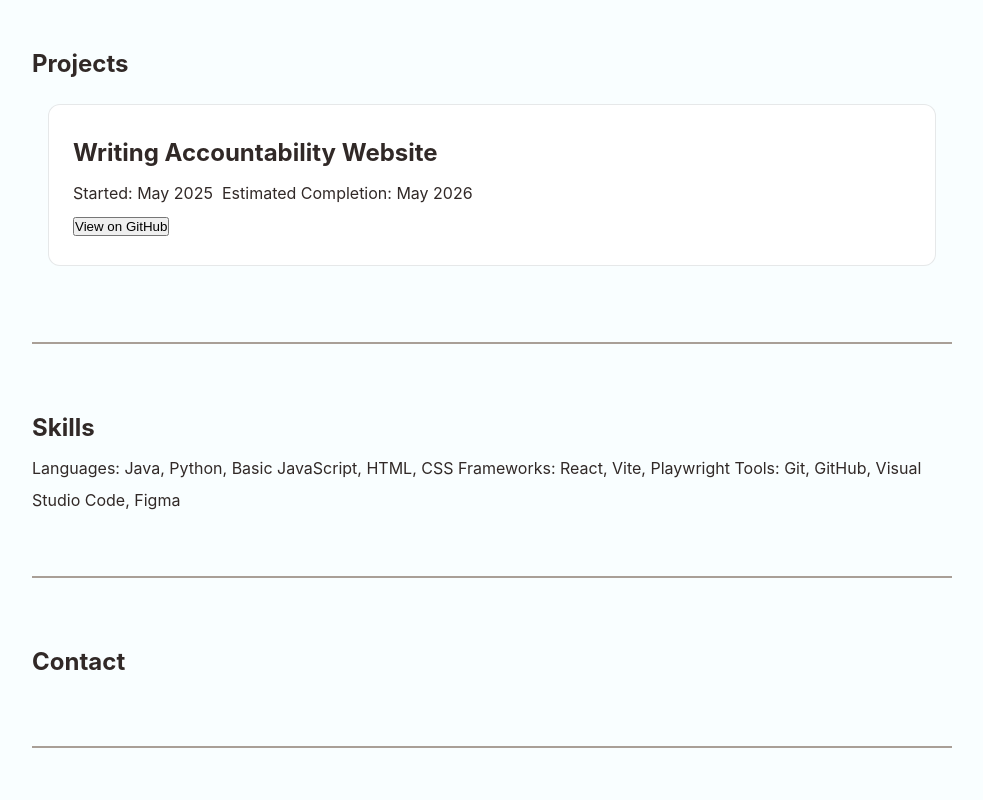
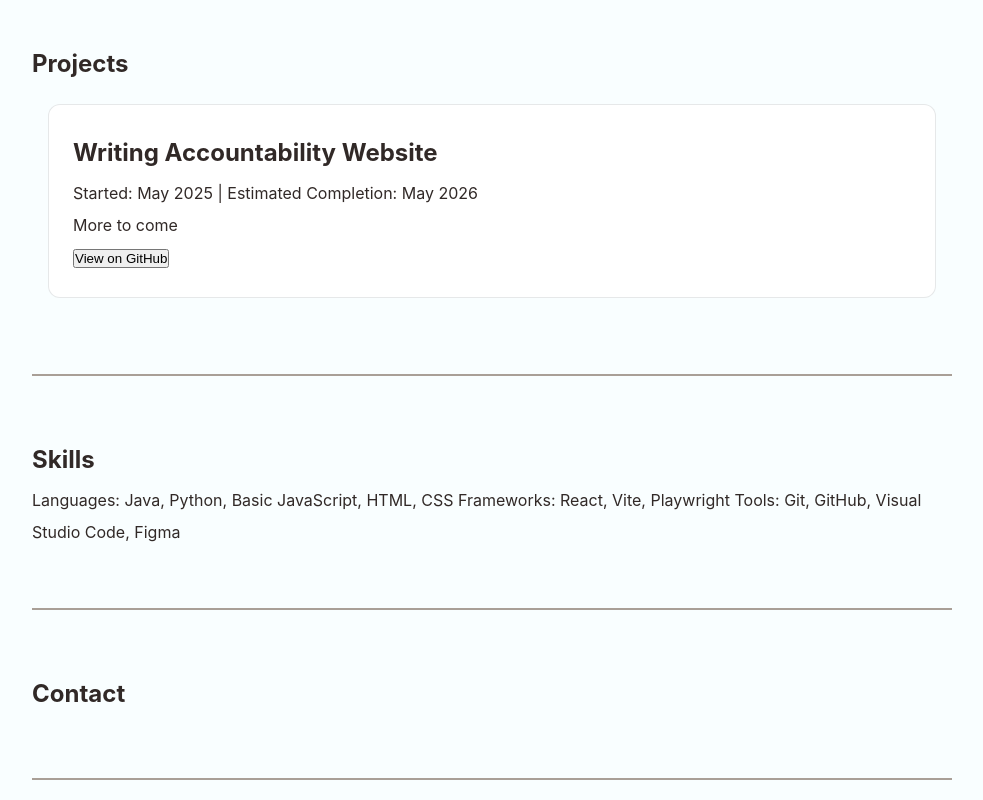
Before and after one commit to averlbacher2/averlbacher2.github.io, a React (Vite) app in the folder personal-portfolio/: page / in a window 1280 px wide. Shown: the part 1483-2283 px from the top of the page, without its empty margins (148-1131 px from the left). Before the commit the page ends 2251 px from the top, so only its background shows below. Built offline with nearby package versions, Linux system fonts and the light colour scheme.

Commit message:
Added full description rendering as bullet points

```diff
--- a/personal-portfolio/src/components/ProjectCard.jsx
+++ b/personal-portfolio/src/components/ProjectCard.jsx
@@ -17,13 +17,21 @@ export default function ProjectCard({
             <div className="project-card-collapsed"
                 onClick={() => setIsExpanded(!isExpanded)}>
                 <h2>{name}</h2>
-                <div className="project-dates">{startDate} &#149; {endDate}</div>
+                <div className="project-dates">{startDate} | {endDate}</div>
                 <p className="project-description">{descriptionSnippet}</p>
             </div>
             {isExpanded &&
                 <div>
                     {/* Render full description text */}
-                    <p className="project-description">{descriptionFull}</p>
+                    <div className="project-description">
+                        {descriptionFull.map((line, index) => {
+                            return (
+                                <ul>
+                                    <li key={index} className="project-description-full">{line}</li>
+                                </ul>
+                            );
+                        })}
+                    </div>
                     {/* Render all skill tags provided */}
                     <div className="skills-container">
                         {skills.map((skill, index) => {
--- a/personal-portfolio/src/data/projectData.js
+++ b/personal-portfolio/src/data/projectData.js
@@ -4,7 +4,11 @@ const projectData = [
         name: "Writing Accountability Website",
         startDate: "Started: May 2025",
         endDate: "Estimated Completion: May 2026",
-        description: "More to come",
+        descriptionSnippet: "More to come",
+        descriptionFull: ["Currently developing a full-stack web application for writers to track progress, visualize goals, and stay motivated",
+            "Designed a responsive dashboard featuring dynamic progress charts and an activity log using Figma, React, TailwindCSS, and Recharts",
+            "Working on adding a backend database for storing user information and creating an intuitivem, responsive, and useful user experience"
+        ],
         skills: ["React", "Vite", "JavaScript", "CSS", "HTML", "GitHub"]
     }
 ]
```
